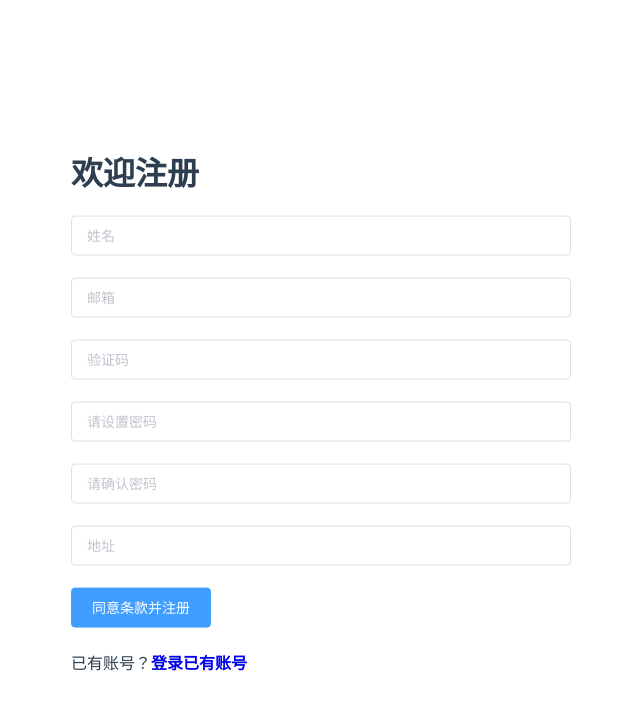
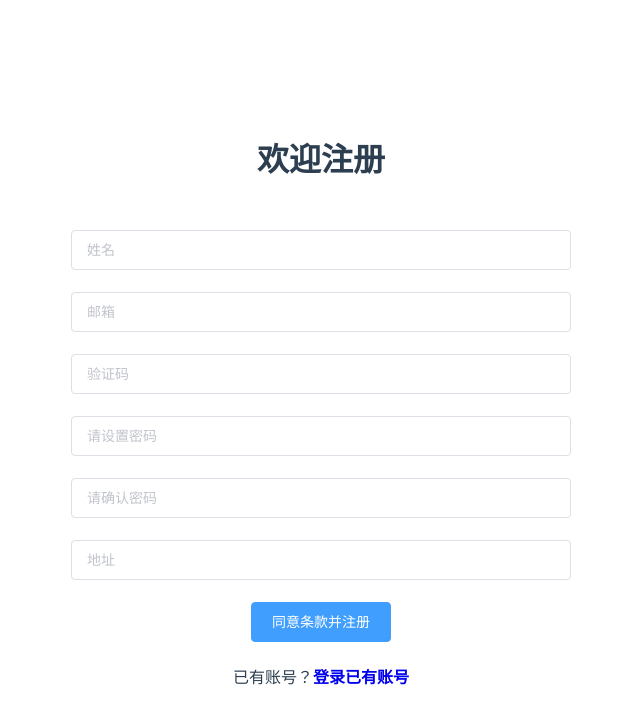
Before and after one commit to wylu1037/Vue2-Study, a Vue app: page /register in a window 1280 px wide. Shown: the top 724 px of the page, without its empty margins (319-959 px from the left). Built offline with nearby package versions, Linux system fonts and the light colour scheme.

Commit message:
chore: 调整注册页面样式

```diff
--- a/src/pages/Register/index.vue
+++ b/src/pages/Register/index.vue
@@ -1,6 +1,9 @@
 <template>
-    <div class="registerContainer">
-        <div>
+  <!-- 样式调整部分 -->
+  <div class="register-box">
+    <!-- 注册部分 -->
+    <div class="register-content">
+      <div style="text-align: center; margin-bottom: 10%">
         <h1>欢迎注册</h1>
       </div>
 
@@ -24,11 +27,11 @@
           <el-input placeholder="地址"></el-input>
         </el-form-item>
 
-            <el-form-item>
+        <el-form-item style="text-align: center">
           <el-button type="primary">同意条款并注册</el-button>
         </el-form-item>
       </el-form>
-        <div class="tip">
+      <div style="text-align: center" class="tip">
         已有账号？<a
           href="login"
           style="text-decoration-line: none; font-weight: bold"
@@ -36,22 +39,26 @@
         >
       </div>
     </div>
+  </div>
 </template>
 
 <script>
 export default {
-    name: 'Register',
-}
+  name: "Register",
+};
 </script>
 
 <style lang="css" scoped>
-.registerContainer {
+.register-box {
+  display: flex;
+  width: 100%;
+  align-items: center;
+  justify-content: center;
+}
+
+.register-content {
+  display: block;
   border-radius: 20px;
   width: 500px;
-    margin: auto;
-    position: absolute;
-    top: 50%;
-    left: 50%;
-    transform: translate(-50%, -50%);
 }
 </style>
```
Lines whose indentation alone changed are shown as unchanged.
